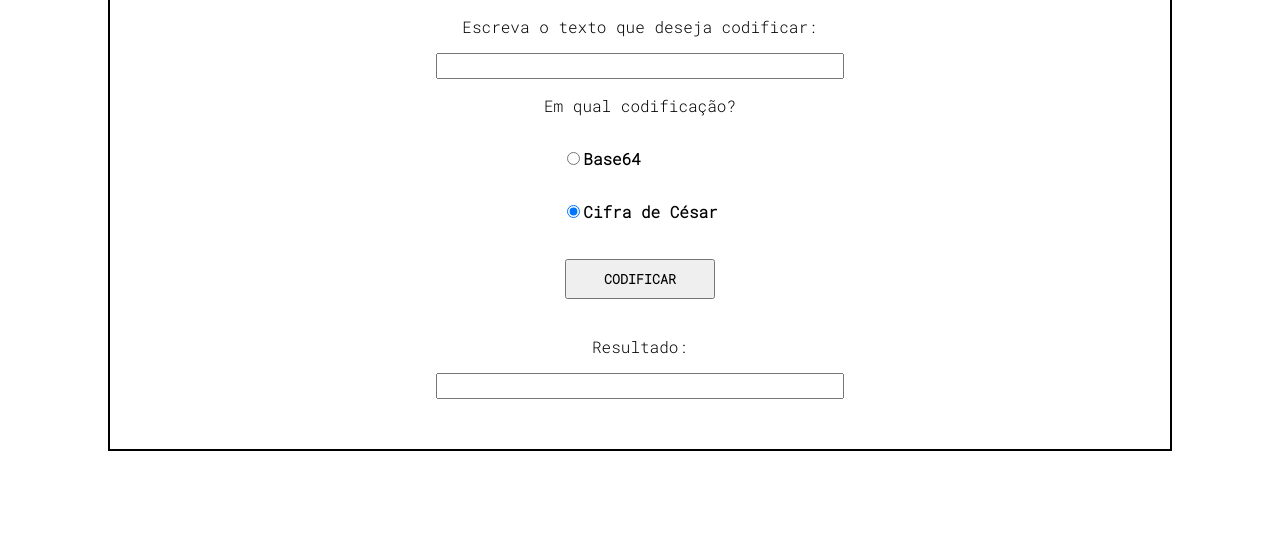
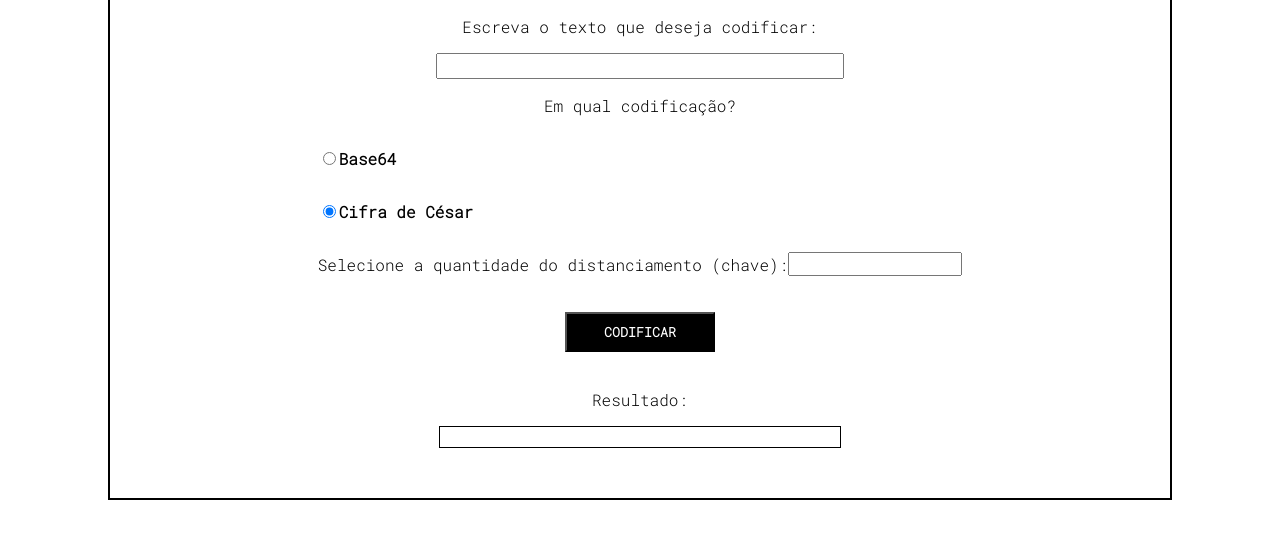
Before and after one commit to vinielelopes/codificador, a plain HTML site: page index.html in a window 1280 px wide. Both pictures are taken after a click on the radio button 573 px from the left and 457 px from the top of the page. Shown: the part 246-784 px from the top of the page. Drawn offline with Linux system fonts and the light colour scheme.

Commit message:
adicionando funcao do display de distanciamento, e tentativa do botao de codificacao

```diff
--- a/comandos.js
+++ b/comandos.js
@@ -0,0 +1,22 @@
+var cesar = document.getElementById('CC');
+var base64 = document.getElementById('base64');
+var quantDis = document.getElementById('quantDis');
+var codifcado = document.getElementById('codificado');
+
+
+cesar.addEventListener('click', function cesarCC(){
+    var seletor = document.getElementById('seletor');
+    seletor.style.display = 'flex';
+})
+
+var textoNormal = document.getElementById('texto').value;
+var botao = document.getElementById('botao');
+
+botao.addEventListener("click", function codificar(event){
+    event.preventDefault()
+    if(cesar.checked && quantDis === 1){
+        codificado += textoNormal;
+
+    }
+
+})
--- a/estilo.css
+++ b/estilo.css
@@ -12,6 +12,7 @@ body{
 #codificado{
     width: 400px;
     height: 20px;
+    border: 1px solid black;
 }
 #texto{
     width: 400px;
@@ -21,6 +22,8 @@ body{
     width:150px;
     height: 40px;
     font-weight: bold ;
+    color: white;
+    background-color: black;
 }
 form{
     display: contents;
@@ -37,3 +40,7 @@ form{
     font-family: 'DM Serif Display', serif;
     font-family: 'Roboto Mono', monospace;
 }
+.seletor{
+    display: none;
+    align-items: center;
+}
--- a/index.html
+++ b/index.html
@@ -18,19 +18,25 @@
             <p>Escreva o texto que deseja codificar: </p>
             <input id="texto"type="text">
             <p>Em qual codificação?</p>
-            <div class="radio"">
+            <div class="radio">
                 <div class="buttonsRadio">
                     <p><input type="radio" id="base64" value="base64" name="options">Base64</p>
                 </div>
                 <div class="buttonsRadio">
-                    <p><input type="radio" id="CC" value="CC" name="options">Cifra de César</p>
+                    <p><input type="radio" id="CC" value="CC" name="options" onclick="cesarCC()")>Cifra de César</p>
+                </div>
+                <div class="seletor" id="seletor">
+                    <p>Selecione a quantidade do distanciamento (chave):</p>
+                    <input type="number" id="quantDis" name="quantDis">
                 </div>
             </div>
             <br>
-            <button id="botao">CODIFICAR</button>
+            <button id="botao" onclick="codificar()">CODIFICAR</button>
             <br>
             <p>Resultado:</p>
-            <input type="text" id="codificado">
+            <div id="codificado">
+
+            </div>
 
         </form>
     </div>
```
